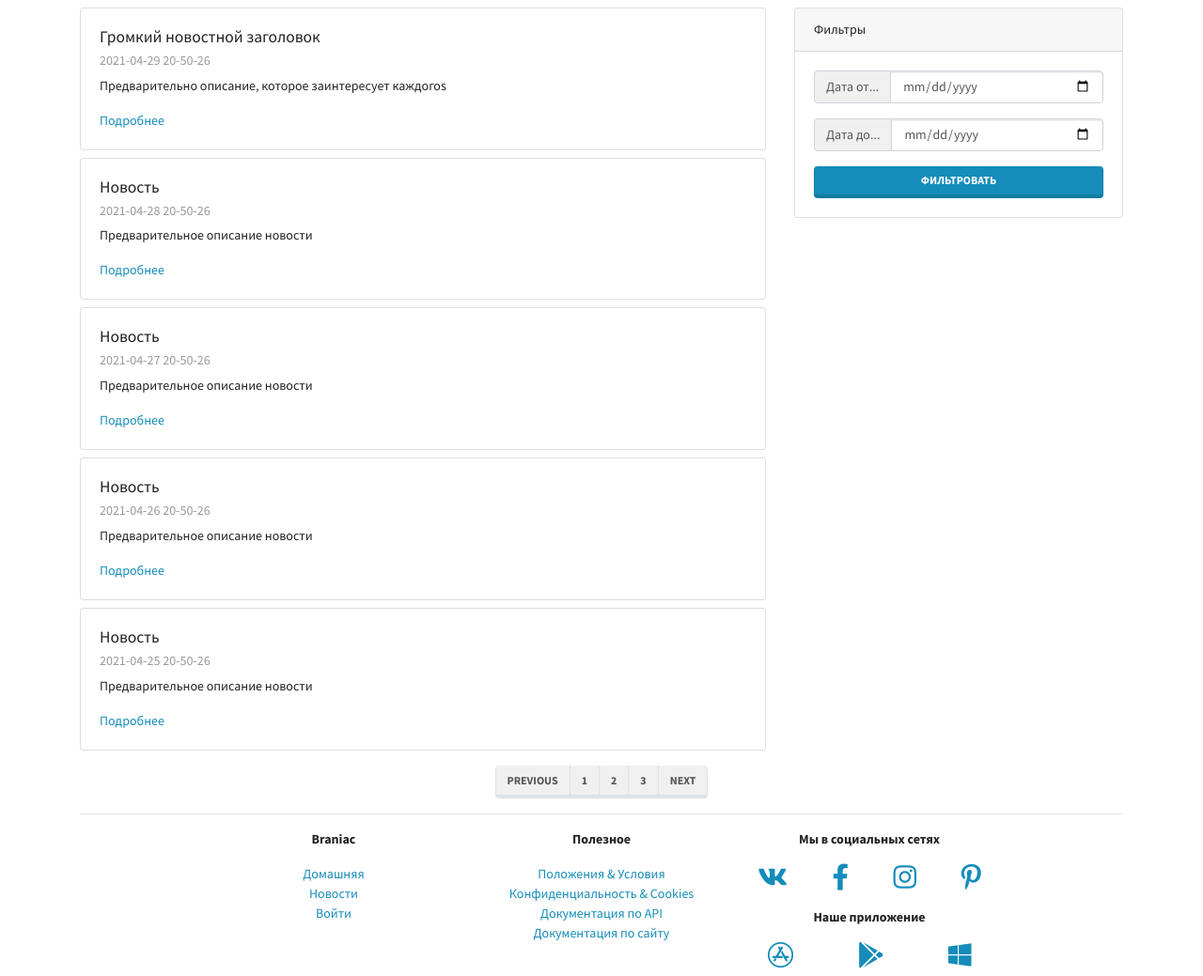
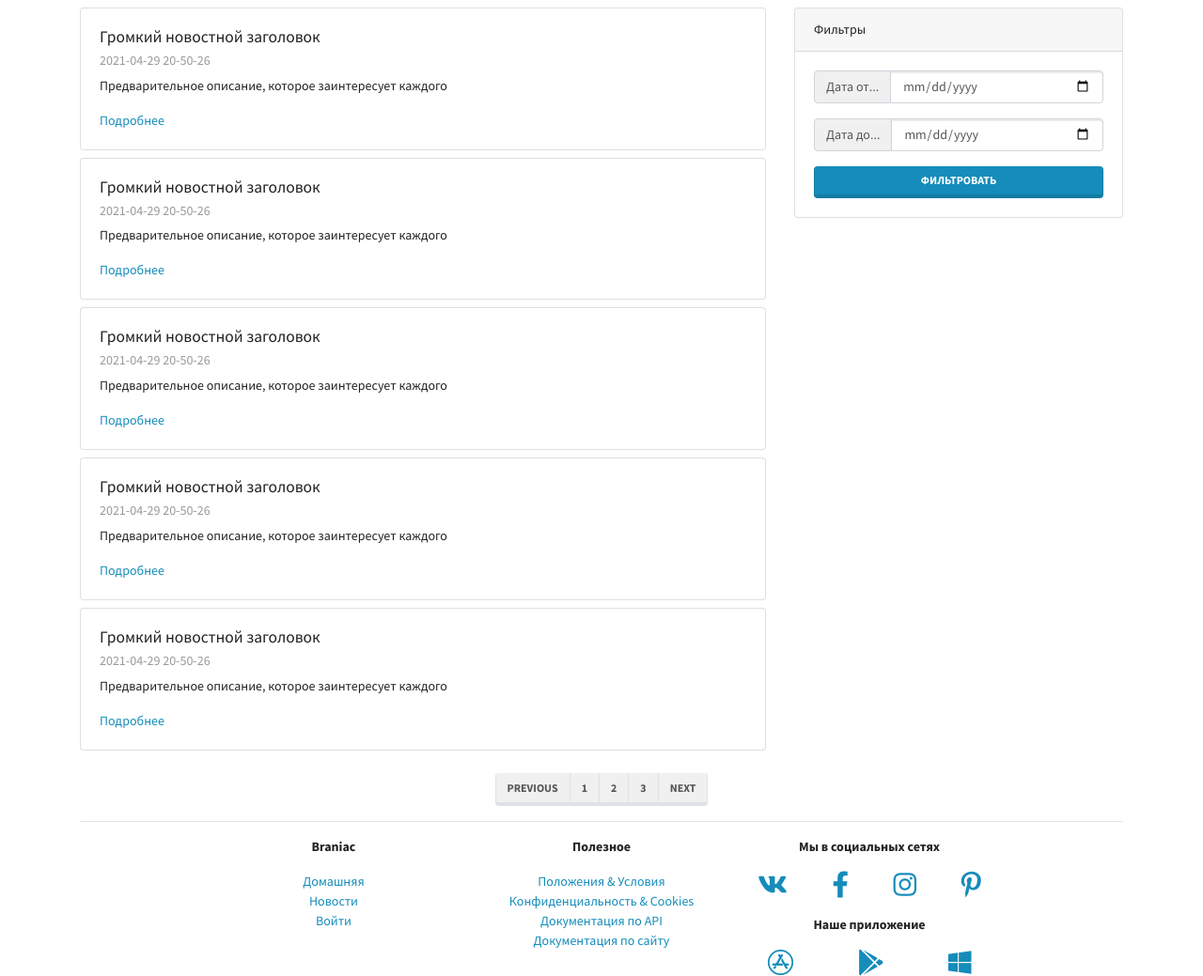
Before and after one commit to kdv777/BraniacLMS, a Django app: page /mainapp/news/ in a window 1280 px wide. Shown: the part 77-1116 px from the top of the page at 94% size. Run offline with Django 3.2, Linux system fonts and the light colour scheme; some libraries are stand-ins or nearby versions.

Commit message:
lesson_3 Tag with

```diff
--- a/mainapp/templates/mainapp/news.html
+++ b/mainapp/templates/mainapp/news.html
@@ -6,6 +6,7 @@
 
     <div class="col-lg-8">
 
+      {% for i in range %}
         <div class="card my-2">
           <div class="card-body">
             <h5 class="card-title">{{ news_title }}</h5>
@@ -14,42 +15,7 @@
             <a href="#" class="card-link">Подробнее</a>
           </div>
         </div>
-
-      <div class="card my-2">
-        <div class="card-body">
-          <h5 class="card-title">Новость</h5>
-          <h6 class="card-subtitle mb-2 text-muted">2021-04-28 20-50-26</h6>
-          <p class="card-text">Предварительное описание новости</p>
-          <a href="#" class="card-link">Подробнее</a>
-        </div>
-      </div>
-
-      <div class="card my-2">
-        <div class="card-body">
-          <h5 class="card-title">Новость</h5>
-          <h6 class="card-subtitle mb-2 text-muted">2021-04-27 20-50-26</h6>
-          <p class="card-text">Предварительное описание новости</p>
-          <a href="#" class="card-link">Подробнее</a>
-        </div>
-      </div>
-
-      <div class="card my-2">
-        <div class="card-body">
-          <h5 class="card-title">Новость</h5>
-          <h6 class="card-subtitle mb-2 text-muted">2021-04-26 20-50-26</h6>
-          <p class="card-text">Предварительное описание новости</p>
-          <a href="#" class="card-link">Подробнее</a>
-        </div>
-      </div>
-
-      <div class="card mt-2">
-        <div class="card-body">
-          <h5 class="card-title">Новость</h5>
-          <h6 class="card-subtitle mb-2 text-muted">2021-04-25 20-50-26</h6>
-          <p class="card-text">Предварительное описание новости</p>
-          <a href="#" class="card-link">Подробнее</a>
-        </div>
-      </div>
+      {% endfor %}
 
     </div>
 
--- a/mainapp/views.py
+++ b/mainapp/views.py
@@ -9,9 +9,12 @@ class NewsPageView(TemplateView):
     template_name = "mainapp/news.html"
 
     def get_context_data(self, **kwargs):
+        # Get all previous data
         context = super().get_context_data(**kwargs)
+        # Create your own data
         context["news_title"] = "Громкий новостной заголовок"
-        context["news_preview"] = "Предварительно описание, которое заинтересует каждогоs"
+        context["news_preview"] = "Предварительное описание, которое заинтересует каждого"
+        context["range"] = range(5)
         return context
 
 
--- a/templates/base.html
+++ b/templates/base.html
@@ -49,7 +49,7 @@
           <p>
             <ul class="list-unstyled">
               <li><a href="index.html">Домашняя</a></li>
-              <li><a href="news.html">Новости</a></li>
+              <li><a href="{% url 'mainapp:news' %}">Новости</a></li>
               <li><a href="login.html">Войти</a></li>
             </ul>
           </p>
--- a/templates/includes/main_menu.html
+++ b/templates/includes/main_menu.html
@@ -11,7 +11,7 @@
     <div class="collapse navbar-collapse" id="navbarSupportedContent">
       <ul class="navbar-nav mr-auto">
         <li class="nav-item ">
-          <a class="nav-link" href="news.html">Новости</a>
+          <a class="nav-link" href="{% url 'mainapp:news' %}">Новости</a>
         </li>
         <li class="nav-item ">
           <a class="nav-link" href="courses_list.html">Курсы</a>
```
Lines whose indentation alone changed are shown as unchanged.
